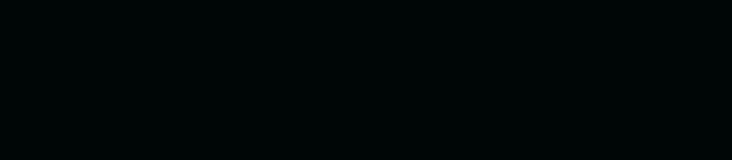
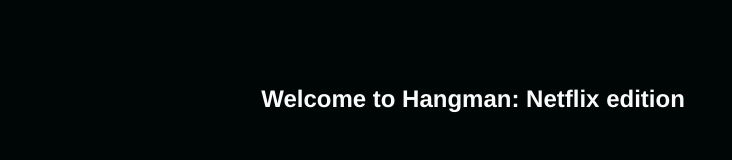
Before and after one commit to RPaez09/hangman-game, a plain HTML site: page index.html in a window 1280 px wide. Shown: the full height of the page, 167-899 px from the left. Drawn offline with Linux system fonts and the light colour scheme.

Commit message:
Heading created

```diff
--- a/index.html
+++ b/index.html
@@ -9,7 +9,14 @@
     <link rel="stylesheet" href="assets/css/style.css">
 </head>
 <body>
-    <div class="navbar"><img src="assets/img/logo.svg" alt="netflix" class="logo"></div>
+    <div class="navbar">
+        <img src="assets/img/logo.svg" alt="netflix" class="logo">
+    </div>
+
+    <div class="heading-section">
+        <h2 class="announcement">Welcome to Hangman: Netflix edition</h2>
+    </div>
+
     <script src="assets/js/app.js"></script>
 </body>
 </html>
--- a/src/style.scss
+++ b/src/style.scss
@@ -10,6 +10,8 @@ body {
     background-color: #000606;
     padding: 0;
     margin: 0;
+    color: #fbfbfb;
+    font-family: 'Helvetica' , sans-serif;
 }
 
 .navbar {
@@ -21,3 +23,12 @@ body {
         height: 5vh;
     }
 }
+
+.heading-section {
+
+    padding-top: 25px;
+
+    h2 {
+        text-align: center;
+    }
+}
```
Also changed, not shown: assets/css/style.css.
